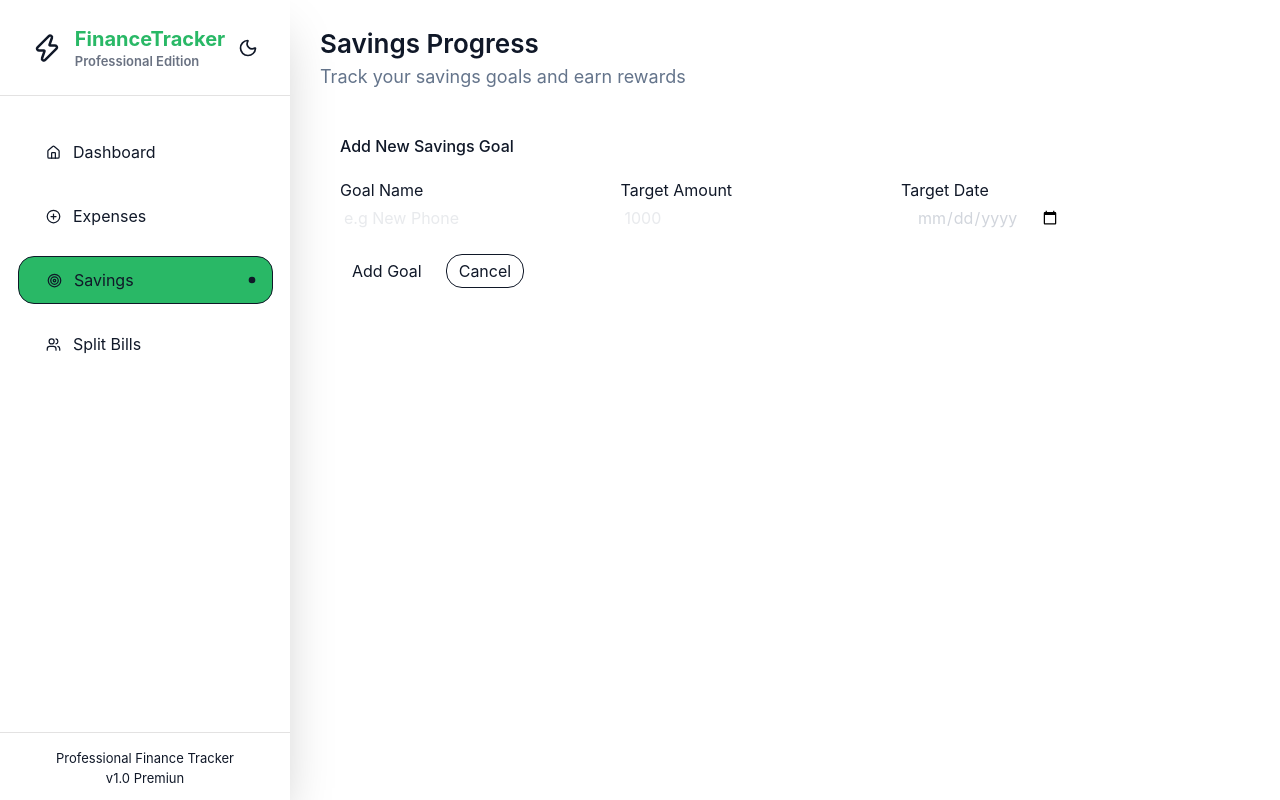
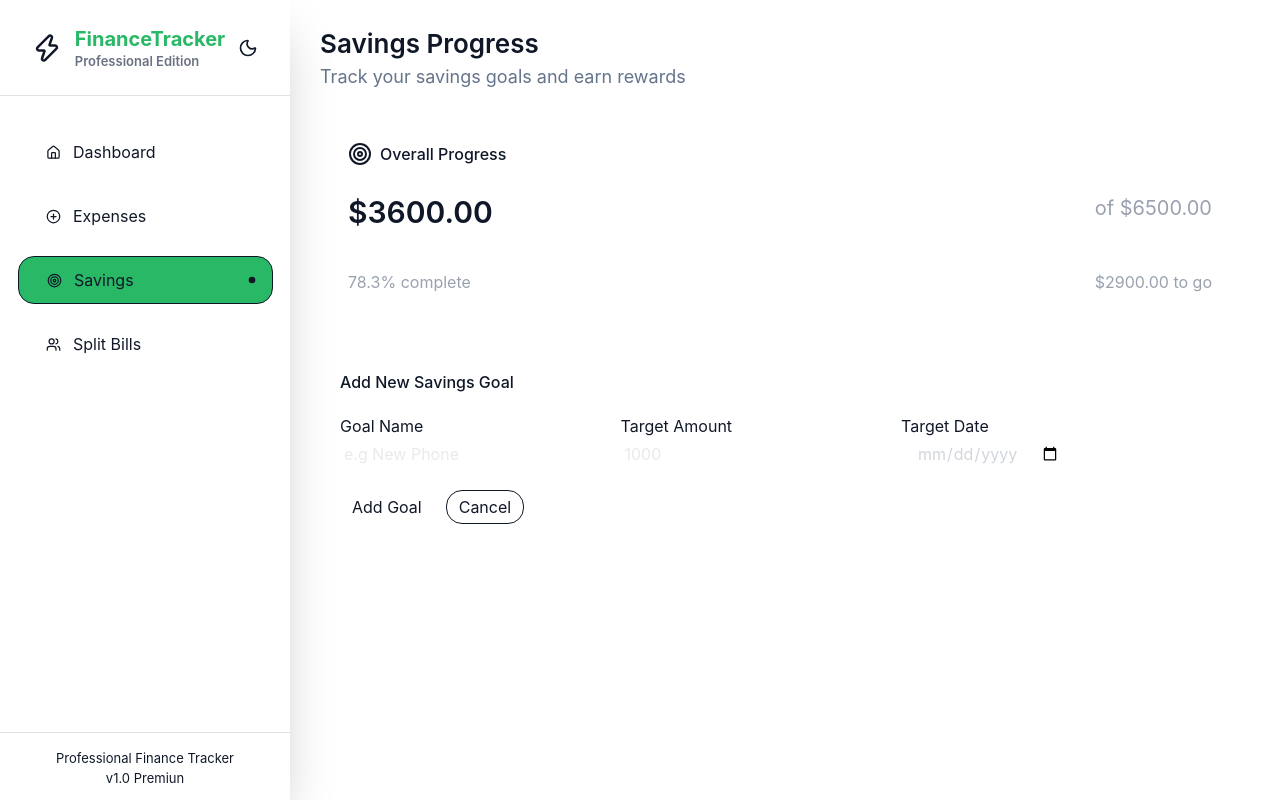
Before and after one commit to mekihallil/finance-tracker, a React (Vite) app in the folder frontend/: page /saving in a window 1280 px wide. Built offline with nearby package versions, Linux system fonts and the light colour scheme; no server answers.

Commit message:
feat: implement saving progress display component

```diff
--- /dev/null
+++ b/frontend/src/components/savingComponents/OverallProgress.tsx
@@ -0,0 +1,23 @@
+import { Target } from "lucide-react";
+import type { FC, ReactElement } from "react";
+
+export const OverallProgress: FC = (): ReactElement => {
+  return (
+    <>
+      <article className="rounded-[20px] dark:bg-[#2C3546] p-7 mb-7">
+        <header className="flex gap-2">
+          <Target />
+          <h2 className="font-medium ">Overall Progress</h2>
+        </header>
+        <section className="flex justify-between py-7  ">
+          <h1 className="font-semibold text-3xl">$3600.00</h1>
+          <h1 className="text-xl text-gray-400">of $6500.00</h1>
+        </section>
+        <section className="flex justify-between pt-3 text-gray-400">
+          <h1>78.3% complete</h1>
+          <h1>$2900.00 to go</h1>
+        </section>
+      </article>
+    </>
+  );
+};
--- a/frontend/src/page/Saving.tsx
+++ b/frontend/src/page/Saving.tsx
@@ -1,4 +1,5 @@
 import { AddSaving } from "@/components/savingComponents/AddSaving";
+import { OverallProgress } from "@/components/savingComponents/OverallProgress";
 import { SavingTitle } from "@/components/savingComponents/SavingTitle";
 import type { FC, ReactElement } from "react";
 
@@ -8,6 +9,7 @@ export const Saving: FC = (): ReactElement => {
       <section>
         <div className="ml-80 mr-10">
           <SavingTitle />
+          <OverallProgress />
           <AddSaving />
         </div>
       </section>
```
